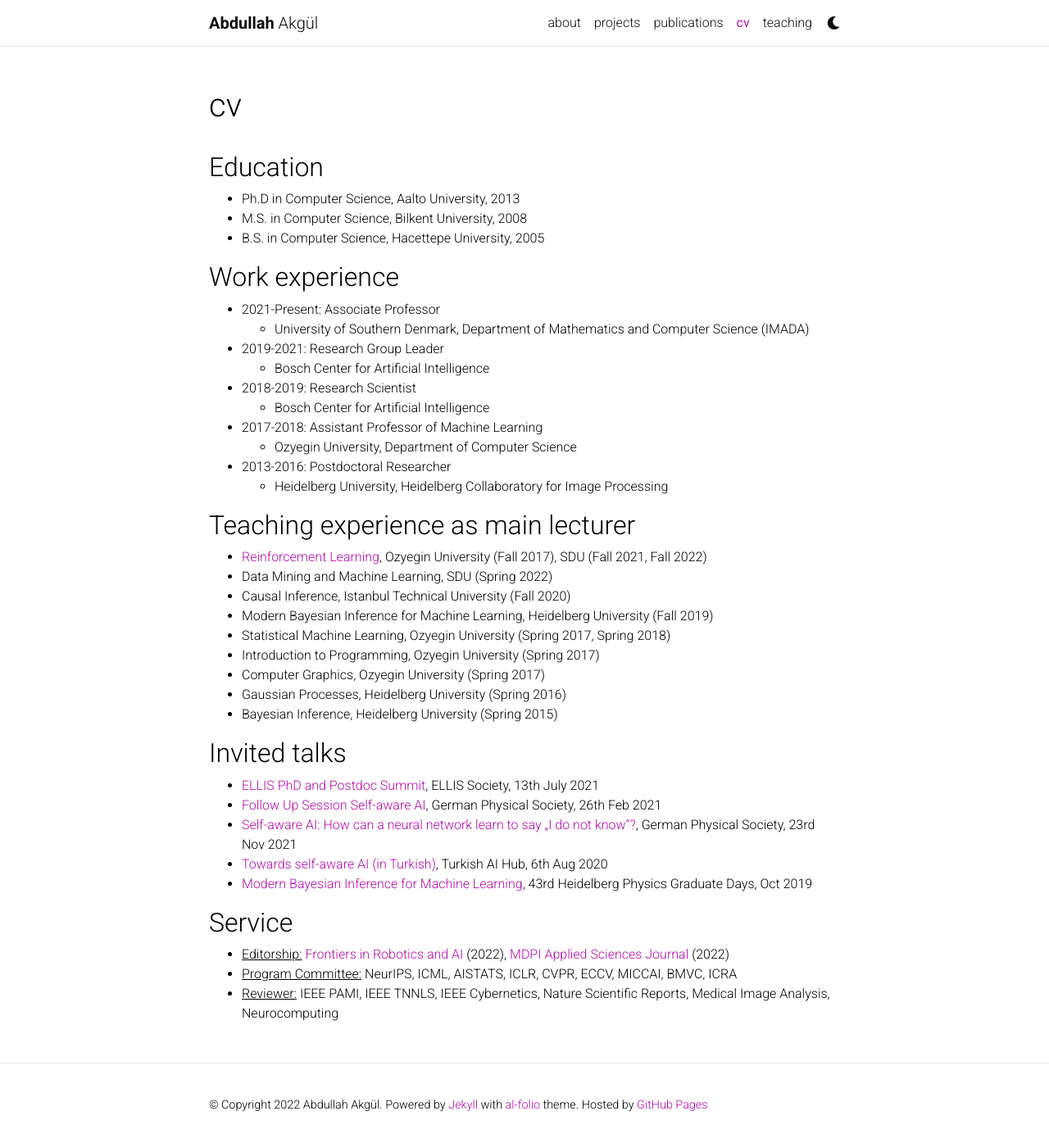
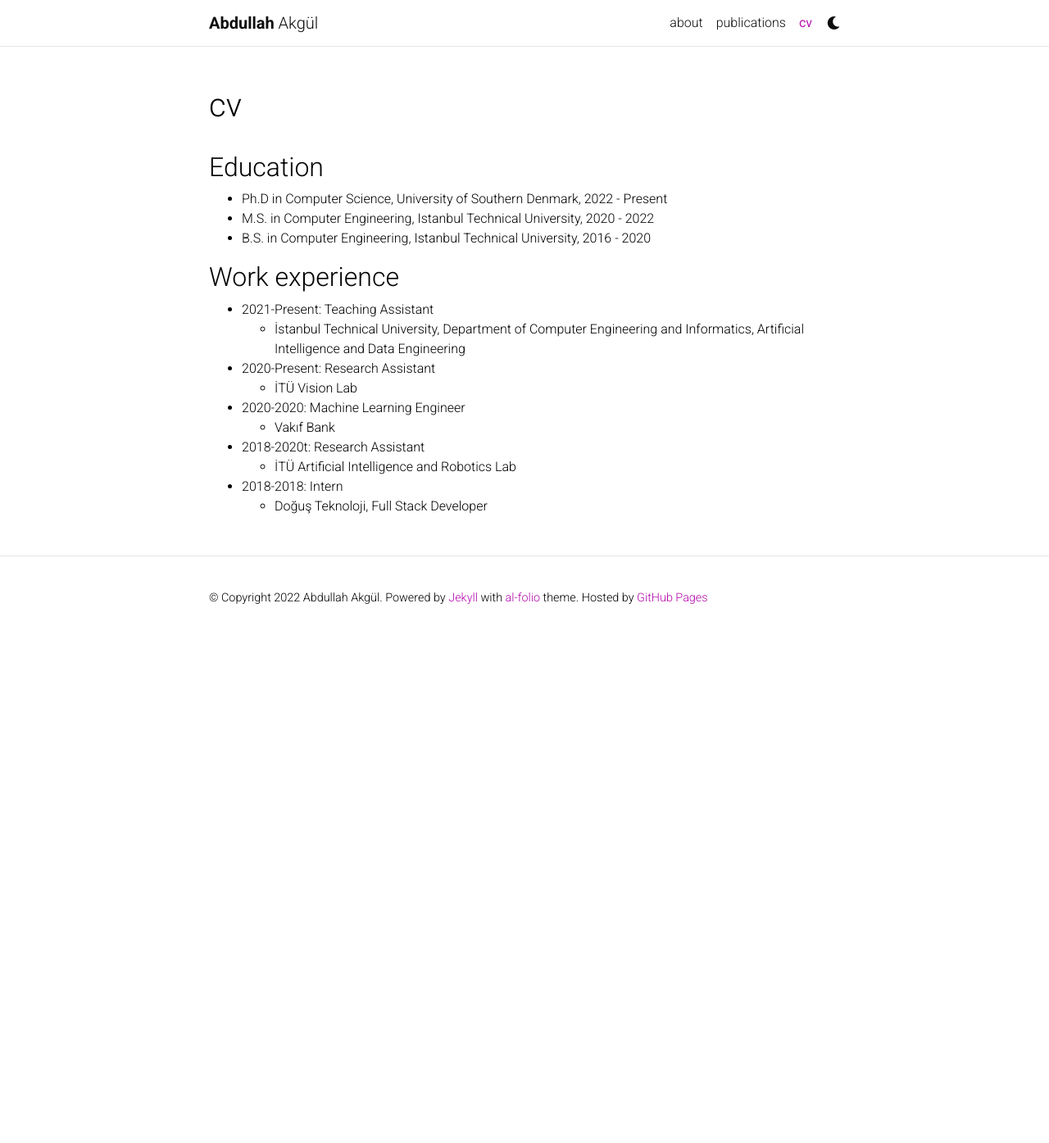
Before and after one commit to aportekila/melihkandemir, a Jekyll site: the page built from _pages/cv.md, in a window 1280 px wide and 1400 px high. Shown: the top 1395 px of the window at 82% size. Built offline with Jekyll 4.4.1, drawn with Linux system fonts in a browser that asks for light colours; comment, search, counter and statistics services are not loaded; a style sheet for code colours, icons or effects is not loaded.

Commit message:
abdullah

```diff
--- a/_config.yml
+++ b/_config.yml
@@ -94,9 +94,7 @@ instagram_id: aportekila # your instagram id
 facebook_id: # your facebook id
 discord_id: # your discord id (18-digit unique numerical identifier)
 
-contact_note: >
-  You can also contact me via my personal email address \href{mailto:abdullahakgul70@gmail.com}{abdullahakgul70@gmail.com}.
-
+contact_note:
 # -----------------------------------------------------------------------------
 # Analytics and search engine verification
 # -----------------------------------------------------------------------------
--- a/_pages/cv.md
+++ b/_pages/cv.md
@@ -3,55 +3,28 @@ layout: page
 permalink: /cv/
 title: cv
 nav: true
-nav_order: 4
+nav_order: 2
 ---
 
 ## Education
 
-* Ph.D in Computer Science, Aalto University, 2013
-* M.S. in Computer Science, Bilkent University, 2008
-* B.S. in Computer Science, Hacettepe University, 2005
+* Ph.D in Computer Science, University of Southern Denmark, 2022 - Present
+* M.S. in Computer Engineering, Istanbul Technical University, 2020 - 2022
+* B.S. in Computer Engineering, Istanbul Technical University, 2016 - 2020
 
 ## Work experience
 
-* 2021-Present: Associate Professor
-  * University of Southern Denmark, Department of Mathematics and Computer Science (IMADA)
+* 2021-Present: Teaching Assistant
+  * İstanbul Technical University, Department of Computer Engineering and Informatics, Artificial Intelligence and Data Engineering
 
-* 2019-2021: Research Group Leader
-  * Bosch Center for Artificial Intelligence
+* 2020-Present: Research Assistant
+  * İTÜ Vision Lab
 
-* 2018-2019: Research Scientist
-  * Bosch Center for Artificial Intelligence
+* 2020-2020: Machine Learning Engineer
+  * Vakıf Bank
 
-* 2017-2018: Assistant Professor of Machine Learning
-  * Ozyegin University, Department of Computer Science
+* 2018-2020t: Research Assistant
+  * İTÜ Artificial Intelligence and Robotics Lab
 
-* 2013-2016: Postdoctoral Researcher
-  * Heidelberg University, Heidelberg Collaboratory for Image Processing
-
-## Teaching experience as main lecturer
-
-* <a href="https://melihkandemir.github.io/teaching/reinforcement-learning-course">Reinforcement Learning<a/>, Ozyegin University (Fall 2017), SDU (Fall 2021, Fall 2022)
-* Data Mining and Machine Learning, SDU (Spring 2022)
-* Causal Inference, Istanbul Technical University (Fall 2020)
-* Modern Bayesian Inference for Machine Learning, Heidelberg University (Fall 2019)
-* Statistical Machine Learning, Ozyegin University (Spring 2017, Spring 2018)
-* Introduction to Programming, Ozyegin University (Spring 2017)
-* Computer Graphics, Ozyegin University (Spring 2017)
-* Gaussian Processes, Heidelberg University (Spring 2016)
-* Bayesian Inference, Heidelberg University (Spring 2015)
-
-## Invited talks
-
-  * <a href="https://ellis.eu/events/ellis-phd-and-postdoc-summit-c01d2544-0168-4a05-b7a0-87898e405312">ELLIS PhD and Postdoc Summit<a/>, ELLIS Society, 13th July 2021
-  * <a href="https://www.dpg-physik.de/veranstaltungen/2021/copy_of_ig_mh">Follow Up Session Self-aware AI<a/>, German Physical Society, 26th Feb 2021
-  * <a href="https://www.dpg-physik.de/veranstaltungen/2020/self-aware-ai">Self-aware AI: How can a neural network learn to say „I do not know“?<a/>, German Physical Society, 23rd Nov 2021
-  * <a href="https://www.youtube.com/watch?v=_ufMfn_s04c">Towards self-aware AI (in Turkish)<a/>, Turkish AI Hub, 6th Aug 2020
-  * <a href="https://gsfp.physi.uni-heidelberg.de/graddays_oktober_2019/">Modern Bayesian Inference for Machine Learning<a/>, 43rd Heidelberg Physics Graduate Days, Oct 2019
-
-
-## Service
-
-* <u>Editorship:</u> <a href="https://www.frontiersin.org/research-topics/33296/probabilistic-methods-for-off-line-robot-learning">Frontiers in Robotics and AI<a/> (2022), <a href="https://www.mdpi.com/journal/applsci/special_issues/Deep_Learning_with_Differential_Equations">MDPI Applied Sciences Journal<a/> (2022)
-* <u>Program Committee:</u> NeurIPS, ICML, AISTATS, ICLR, CVPR, ECCV, MICCAI, BMVC, ICRA
-* <u>Reviewer:</u> IEEE PAMI, IEEE TNNLS, IEEE Cybernetics, Nature Scientific Reports, Medical Image Analysis, Neurocomputing
+* 2018-2018: Intern
+  * Doğuş Teknoloji, Full Stack Developer
```
Also changed, not shown: _pages/projects.md (deleted, +0 -58 lines), _pages/publications.md (+2 -2 lines), _pages/teaching.md (deleted, +0 -16 lines), assets/bibliography/2018-12-22-distill.bib (deleted, +0 -7 lines), 6 other files.
